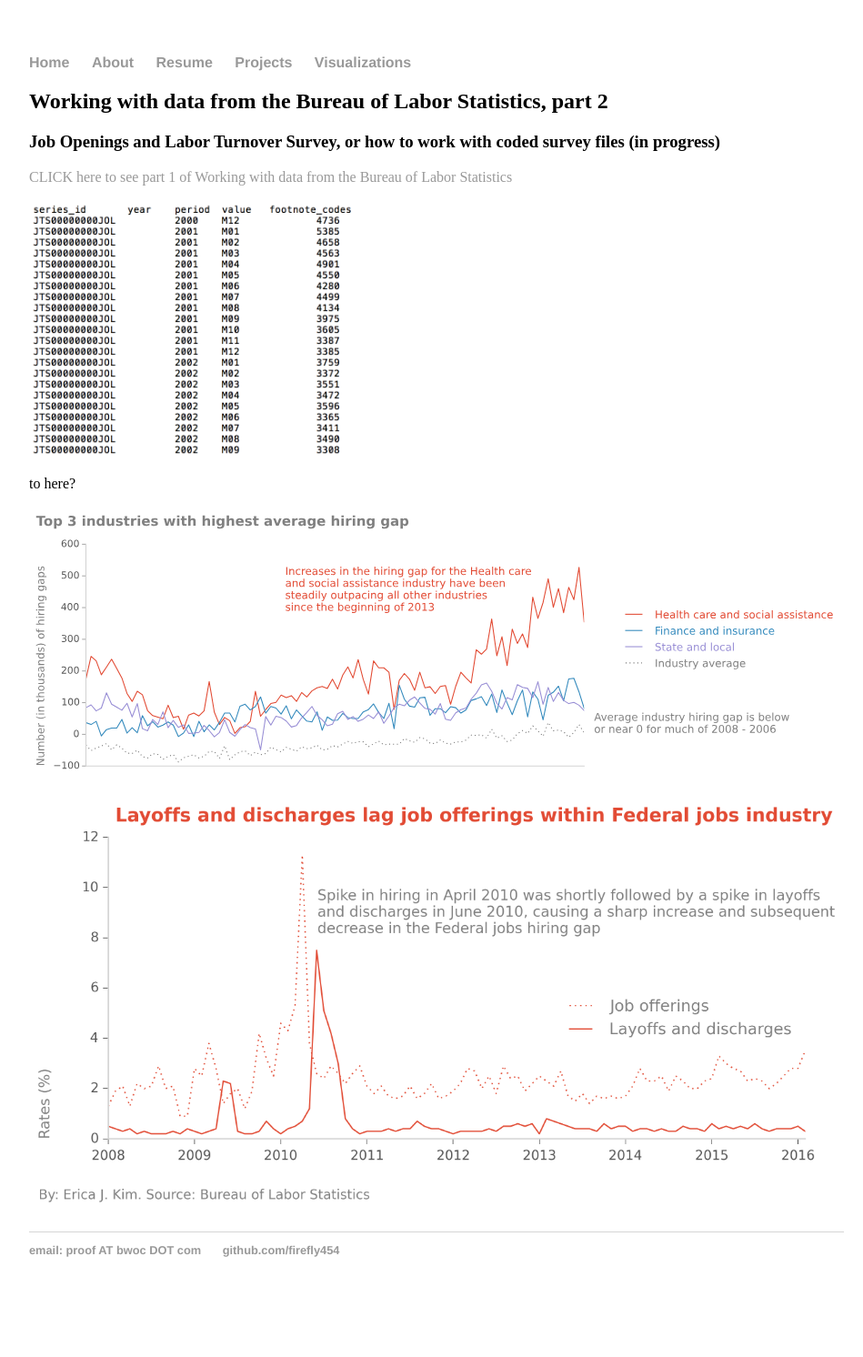
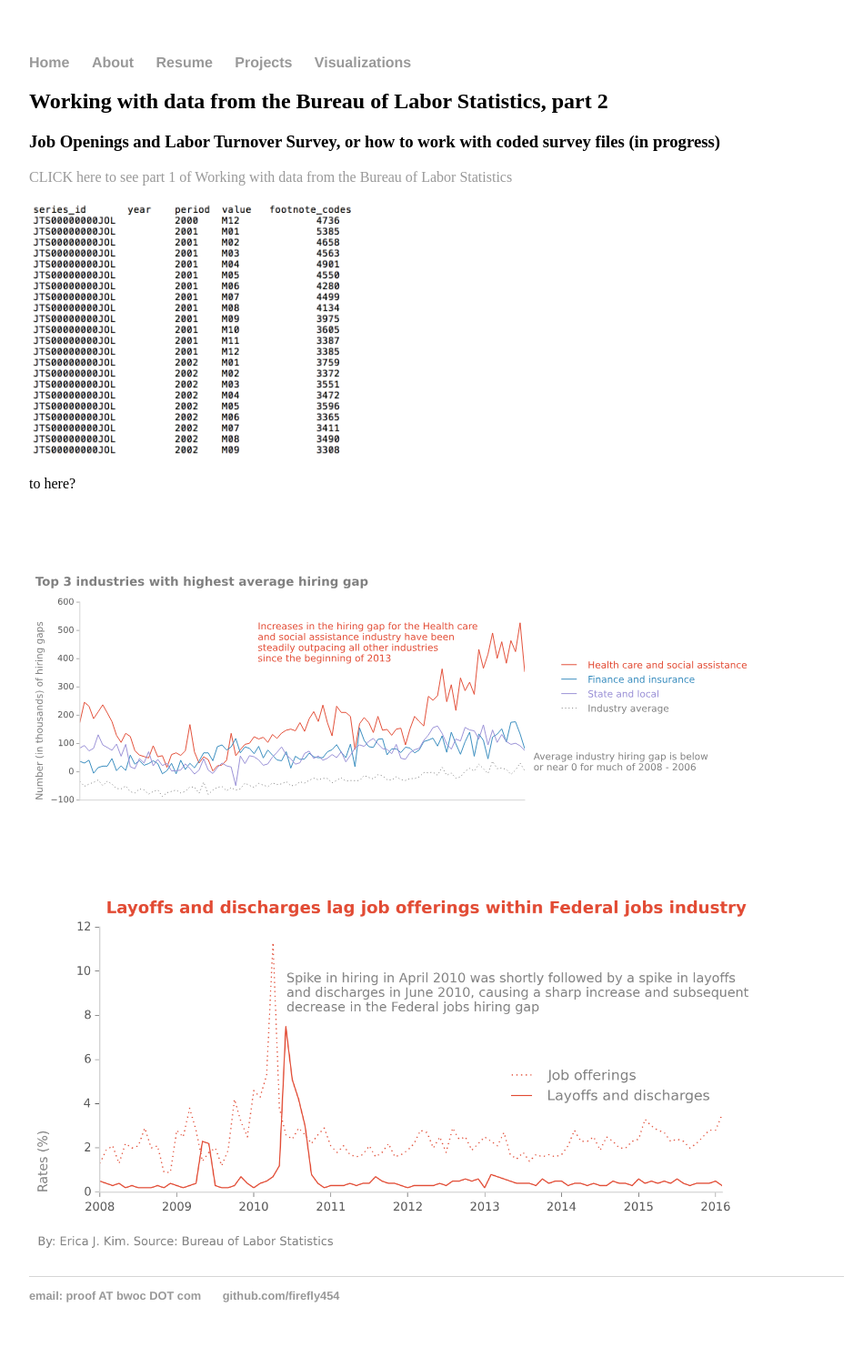
Before and after one commit to firefly454/firefly454.github.io, a Jekyll site: the page built from projects/bls2.html, in a window 1280 px wide. Shown: the whole page at 91% size, without its empty margins (160-1109 px from the left). Built offline with Jekyll 4.4.1, drawn with Linux system fonts in a browser that asks for light colours; before the commit the page ends 1442 px from its top, so only the background shows below that.

Commit message:
Update bls2.html

```diff
--- a/projects/bls2.html
+++ b/projects/bls2.html
@@ -11,8 +11,8 @@ title: Working with data from the Bureau of Labor Statistics, part 2
 <img src="bls_images/bls_2_text.png" alt="original text file" width="80%"><br><br>
 to here?<br><br>
 <!--<img src="bls_images/layoffs2.svg" alt="top 3 industries in layoffs and discharges" width="100%"><br><br>-->
-<img src="bls_images/hiringgap.svg" alt="top 3 industries in hiring gaps" width="100%"><br><br>
-<img src="bls_images/fedgov_lag.png" alt="lag in federal jobs" width="100%"><br><br>
+<img src="bls_images/hiringgap.svg" alt="top 3 industries in hiring gaps" width="800" height="400"><br><br>
+<img src="bls_images/fedgov_lag.png" alt="lag in federal jobs" width="800" height="400"><br><br>
 <!--
 <script type='text/javascript' src='https://public.tableau.com/javascripts/api/viz_v1.js'></script><div class='tableauPlaceholder' style='width: 654px; height: 742px;'><noscript><a href='http:&#47;&#47;firefly454.github.io&#47;projects&#47;bls2.html'><img alt='Dashboard 1 ' src='https:&#47;&#47;public.tableau.com&#47;static&#47;images&#47;bl&#47;bls_part2_1&#47;Dashboard1&#47;1_rss.png' style='border: none' /></a></noscript><object class='tableauViz' width='654' height='742' style='display:none;'><param name='host_url' value='https%3A%2F%2Fpublic.tableau.com%2F' /> <param name='site_root' value='' /><param name='name' value='bls_part2_1&#47;Dashboard1' /><param name='tabs' value='no' /><param name='toolbar' value='yes' /><param name='static_image' value='https:&#47;&#47;public.tableau.com&#47;static&#47;images&#47;bl&#47;bls_part2_1&#47;Dashboard1&#47;1.png' /> <param name='animate_transition' value='yes' /><param name='display_static_image' value='yes' /><param name='display_spinner' value='yes' /><param name='display_overlay' value='yes' /><param name='display_count' value='yes' /><param name='showTabs' value='y' /></object></div>
 -->
```
